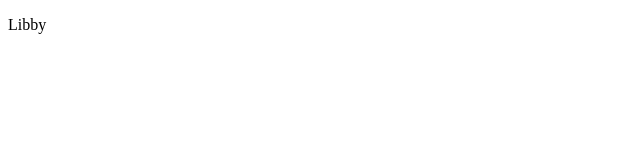
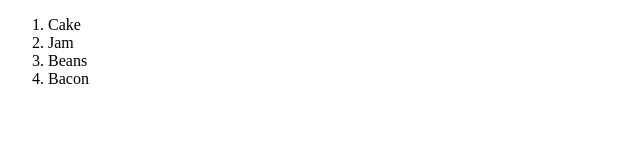
Before and after one commit to libbytempel/html-me-something, a plain HTML site: page index.html in a window 1280 px wide. Shown: the whole page, without its empty margins (0-640 px from the left). Drawn offline with Linux system fonts and the light colour scheme.

Commit message:
added a list

```diff
--- a/index.html
+++ b/index.html
@@ -1,8 +1,16 @@
 <!DOCTYPE HTML>
 <html>
     <head>
+        <title>
+            Things I like to cook
+        </title>
     </head>
     <body>
-        <p>Libby<p>
+        <ol>
+            <li>Cake</li>
+            <li>Jam</li>
+            <li>Beans</li>
+            <li>Bacon</li>
+        </ol>
     </body>
 </html>
```
